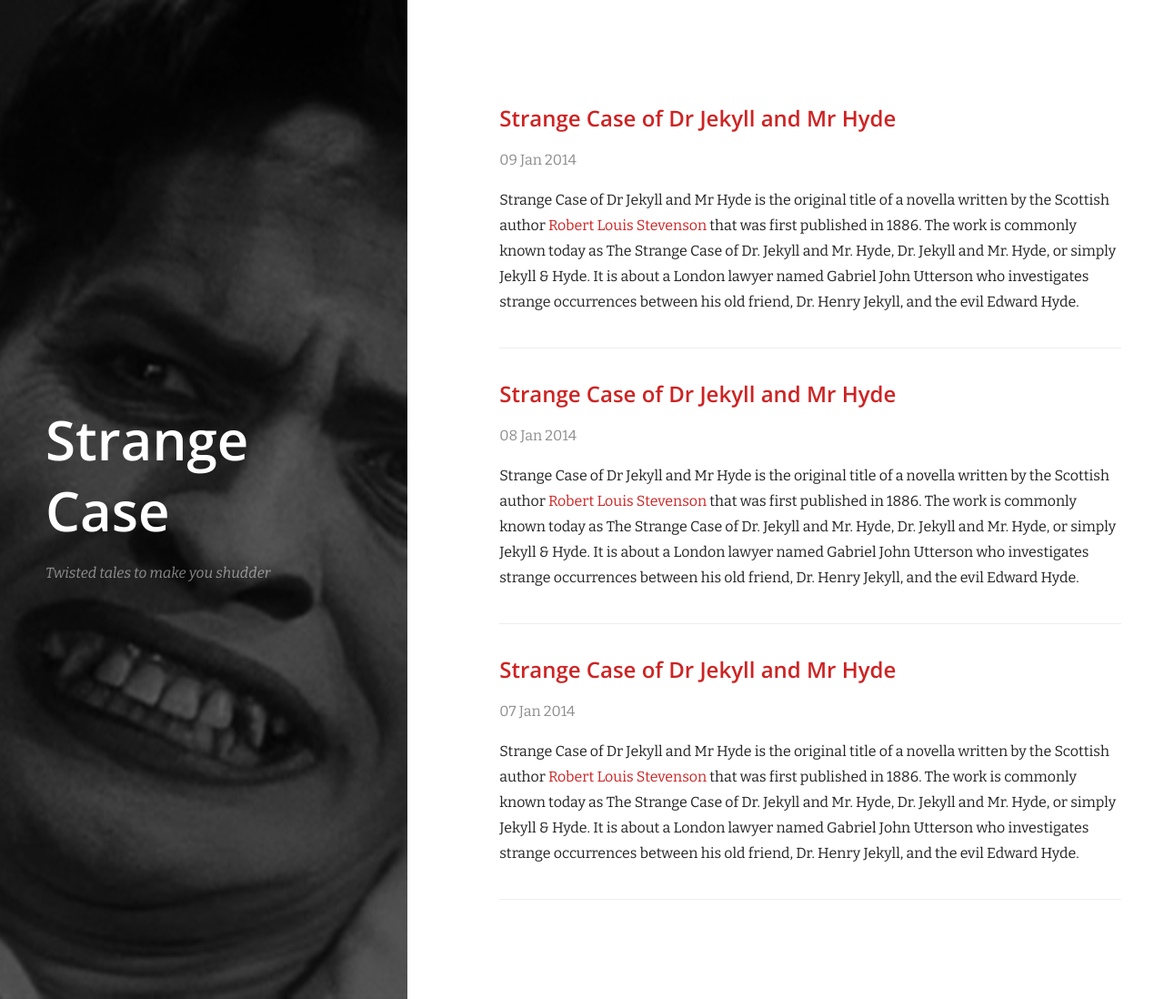
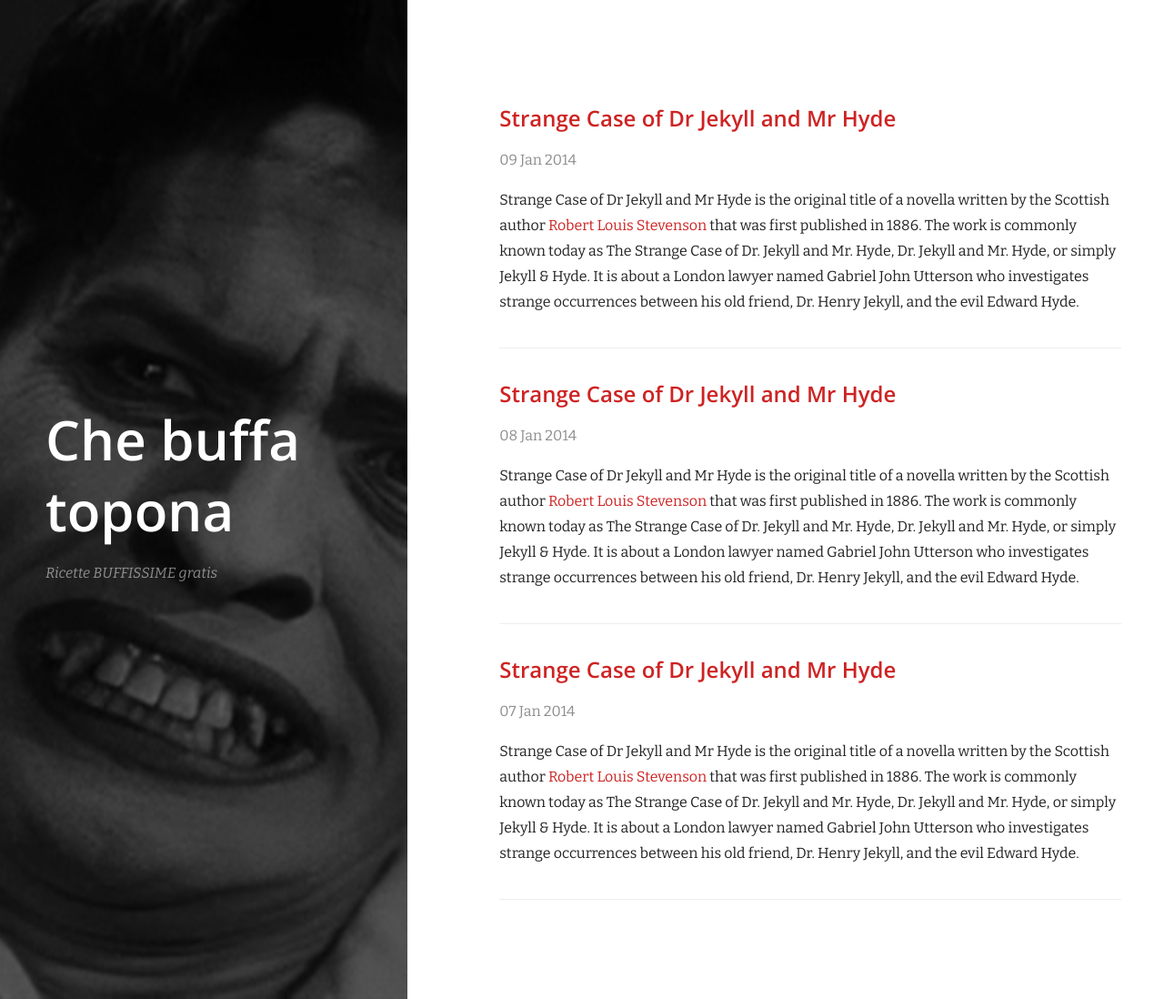
Before and after one commit to geoclaudia/geoclaudia, a Jekyll site: the page built from index.html, in a window 1280 px wide. Shown: the whole page at 91% size. Built offline with Jekyll 4.4.1, drawn with Linux system fonts in a browser that asks for light colours; nearby versions of some CDN libraries; Markdown is read by kramdown in place of the engine named in the settings.

Commit message:
sistemato config.yml

```diff
--- a/_config.yml
+++ b/_config.yml
@@ -1,9 +1,9 @@
 # Site settings
-title: 'Strange Case' # Your Title
-tagline: 'Twisted tales to make you shudder' # A brief tagline for your site
+title: 'Che buffa topona' # Your Title
+tagline: 'Ricette BUFFISSIME gratis' # A brief tagline for your site
 sidebar_image: /images/cover.jpg
 
 # Build settings
 markdown: redcarpet
 highlighter: pygments
-baseurl: /strange_case # the subpath of your site, e.g. /blog/
+baseurl: /strange_case/ # the subpath of your site, e.g. /blog/
```
